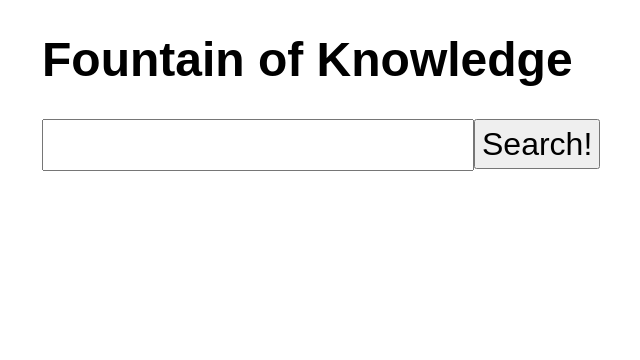
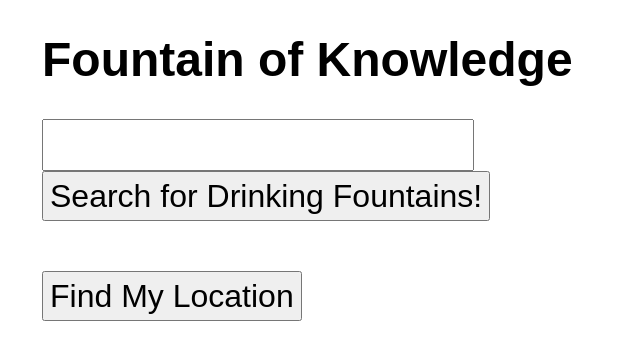
Before and after one commit to TeamGamma/hackvan, a Flask app: page / in a window 1280 px wide. Shown: the top 360 px of the page, without its empty margins (298-938 px from the left). Run offline with Flask 2, Linux system fonts and the light colour scheme.

Commit message:
geolocation enabled

```diff
--- a/fountains/database.py
+++ b/fountains/database.py
@@ -1,7 +1,7 @@
 from fountains import app
 from flaskext.sqlalchemy import SQLAlchemy
 
-app.config['SQLALCHEMY_DATABASE_URI'] = 'mysql://fountains:fountains@127.0.0.1:3306/fountains'
+app.config['SQLALCHEMY_DATABASE_URI'] = 'mysql://opendata:opendata@127.0.0.1:3306/opendata'
 db = SQLAlchemy(app)
 
 class Fountain(db.Model):
--- a/fountains/static/css/main.css
+++ b/fountains/static/css/main.css
@@ -11,6 +11,10 @@ body {
 h1 {
     font-size: 48px;
     font-family: sans-serif;
+}
+
+#search-form p {
+    margin-bottom: 50px;
 }
 
 #search-form input {
--- a/fountains/static/js/home.js
+++ b/fountains/static/js/home.js
@@ -0,0 +1,25 @@
+$(function() {
+  var geolocation_enabled = true;
+
+  if(typeof window.navigator.geolocation == 'undefined') {
+    geolocation_enabled = false;
+  }
+
+  // Geolocation button
+  $('#geolocation').click(function() {
+    if(!geolocation_enabled) {
+      alert("Sorry, your browser doesn't support geolocation...");
+      return false;
+    }
+
+    window.navigator.geolocation.getCurrentPosition(function(position) {
+      if(typeof position.coords.latitude == 'number' && typeof position.coords.longitude == 'number') {
+        var url = '/map?query=' + position.coords.latitude + ',' + position.coords.longitude;
+        window.location = url;
+      }
+    });
+
+    return false;
+  });
+
+});
--- a/fountains/templates/home.html
+++ b/fountains/templates/home.html
@@ -15,9 +15,11 @@
     <form action='/map' method='GET'>
         <p>
             <input type="text" name="query" id="query"/>
-            <button type="submit" id="search">Search!</button>
+            <button type="submit" id="search">Search for Drinking Fountains!</button>
         </p>
-        <div style="clear:both"></div>
+        <p>
+            <button type="submit" id="geolocation">Find My Location</button>
+        </p>
     </form>
 </div>
 {% endblock %}
```
Also changed, not shown: fountains/static/js/app.js (+3 -7 lines).
